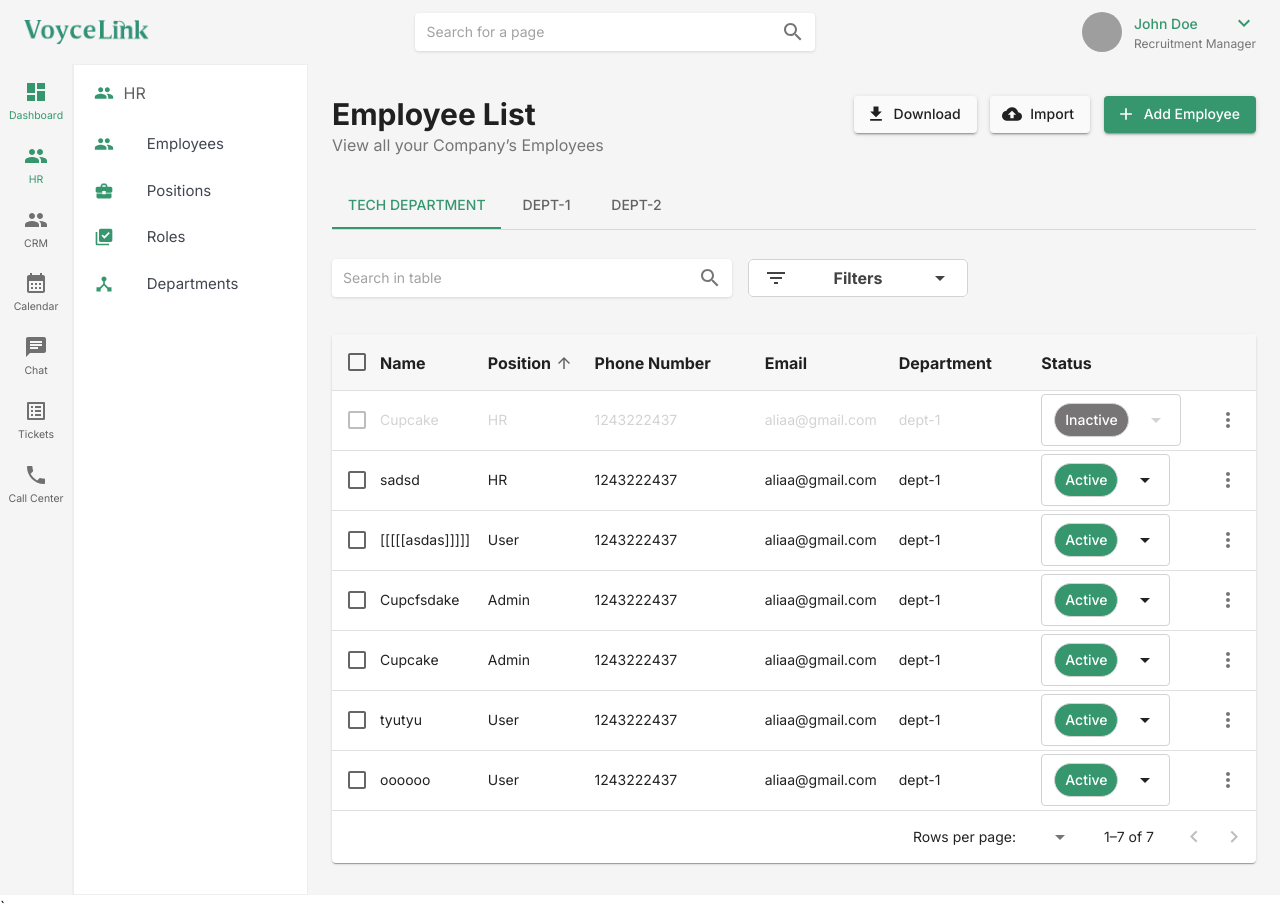
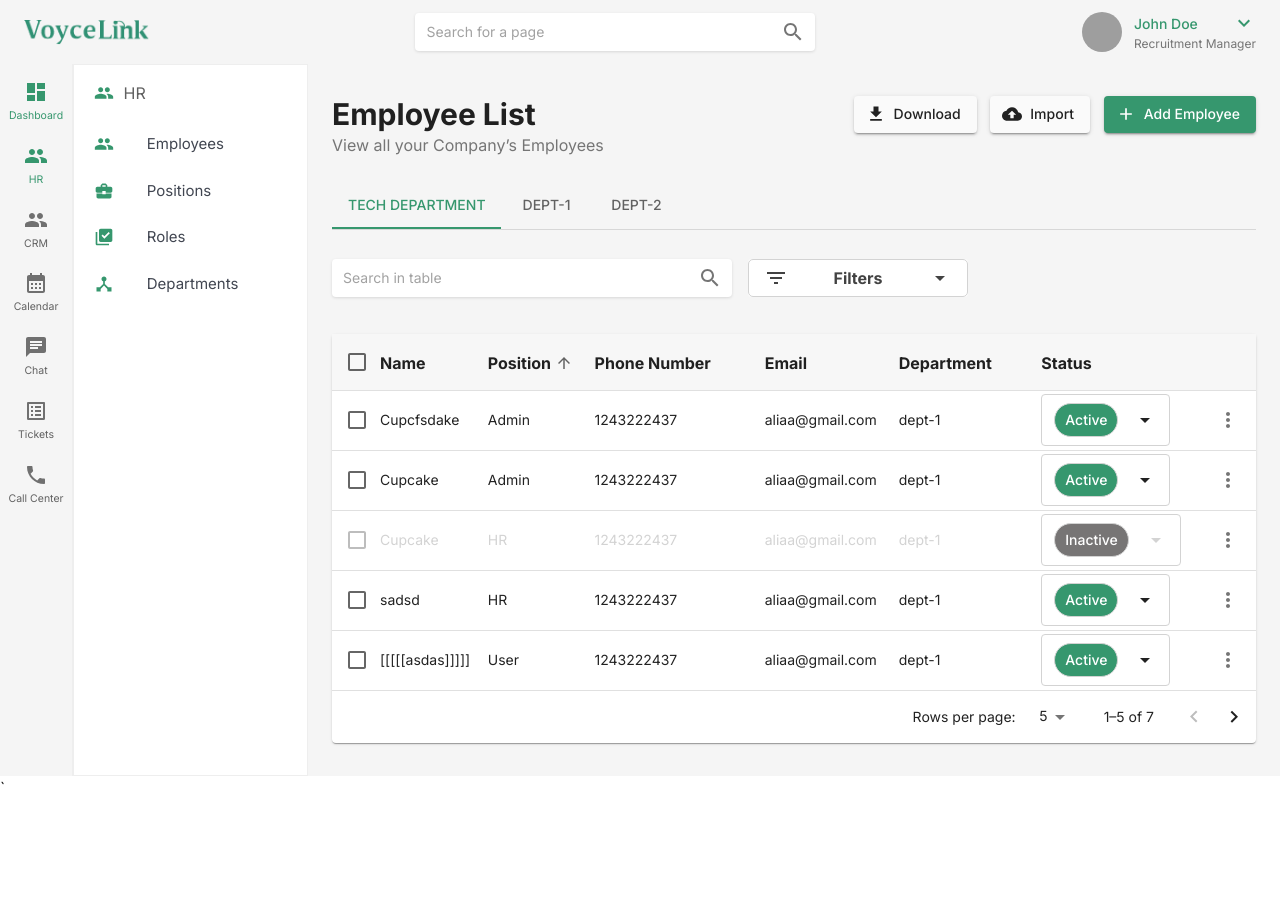
Before and after one commit to Saadgabersaad/VoyceeLink-CallCenter, a Next.js app: page /hhrr/employees in a window 1280 px wide. After the commit the page ends 800 px from the top, so only its background shows below. Built offline with nearby package versions, Linux system fonts and the light colour scheme; grey boxes are pictures that could not be loaded.

Commit message:
pagination and filter

```diff
--- a/src/modules/hhrr/employees/components/Table.tsx
+++ b/src/modules/hhrr/employees/components/Table.tsx
@@ -20,7 +20,7 @@ export default function Employees() {
     const [orderBy, setOrderBy] = React.useState<keyof Data>('position');
     const [selected, setSelected] = React.useState<readonly number[]>([]);
     const [page, setPage] = React.useState(0);
-    const [rowsPerPage, setRowsPerPage] = React.useState(7);
+    const [rowsPerPage, setRowsPerPage] = React.useState(5);
 
     const handleRequestSort = (event: React.MouseEvent<unknown>, property: keyof Data) => {
         const isAsc = orderBy === property && order === 'asc';
@@ -31,7 +31,7 @@ export default function Employees() {
        if (selected.length === 0) {
            if (event.target.checked) {
                const newSelected = rows
-                   .filter((row) => row.status !== 'Inactive') // Exclude inactive rows
+                   .filter((row) => row.status !== 'Inactive')
                    .map((n) => n.id);
                setSelected(newSelected);
                return;
@@ -76,21 +76,20 @@ export default function Employees() {
     const [positionFilter, setPositionFilter] = useState('');
     const [statusFilter, setStatusFilter] = useState('');
 
-    const visibleRows = rows.filter((row) => {
-        return (
-            (!positionFilter || row.position === positionFilter) &&
-            (!statusFilter || row.status === statusFilter)
-        );
-    });
-    //
-    // const visibleRows = useMemo(() => {
-    //     const filters = { position: positionFilter, status: statusFilter };
-    //     return applyFilters(rows, filters)
-    //         .sort(getComparator(order, orderBy))
-    //         .slice(page * rowsPerPage, page * rowsPerPage + rowsPerPage);
-    // }, [order, orderBy, page, rowsPerPage, positionFilter, statusFilter]);
 
 
+    const visibleRows = React.useMemo(() => {
+        const filteredRows = rows.filter((row) => {
+            return (
+                (!positionFilter || row.position === positionFilter) &&
+                (!statusFilter || row.status === statusFilter)
+            );
+        });
+
+        const sortedRows = filteredRows.sort(getComparator(order, orderBy));
+
+        return sortedRows.slice(page * rowsPerPage, page * rowsPerPage + rowsPerPage);
+    }, [rows, positionFilter, statusFilter, order, orderBy, page, rowsPerPage]);
 
 
 
```
